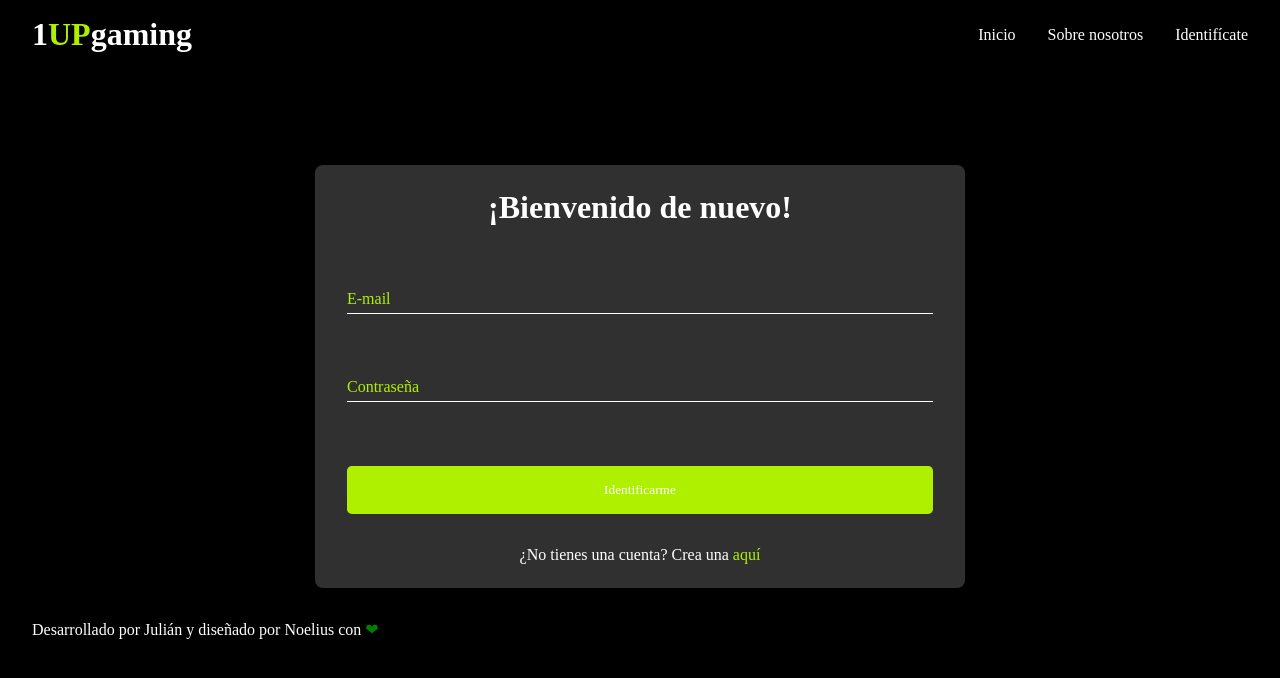
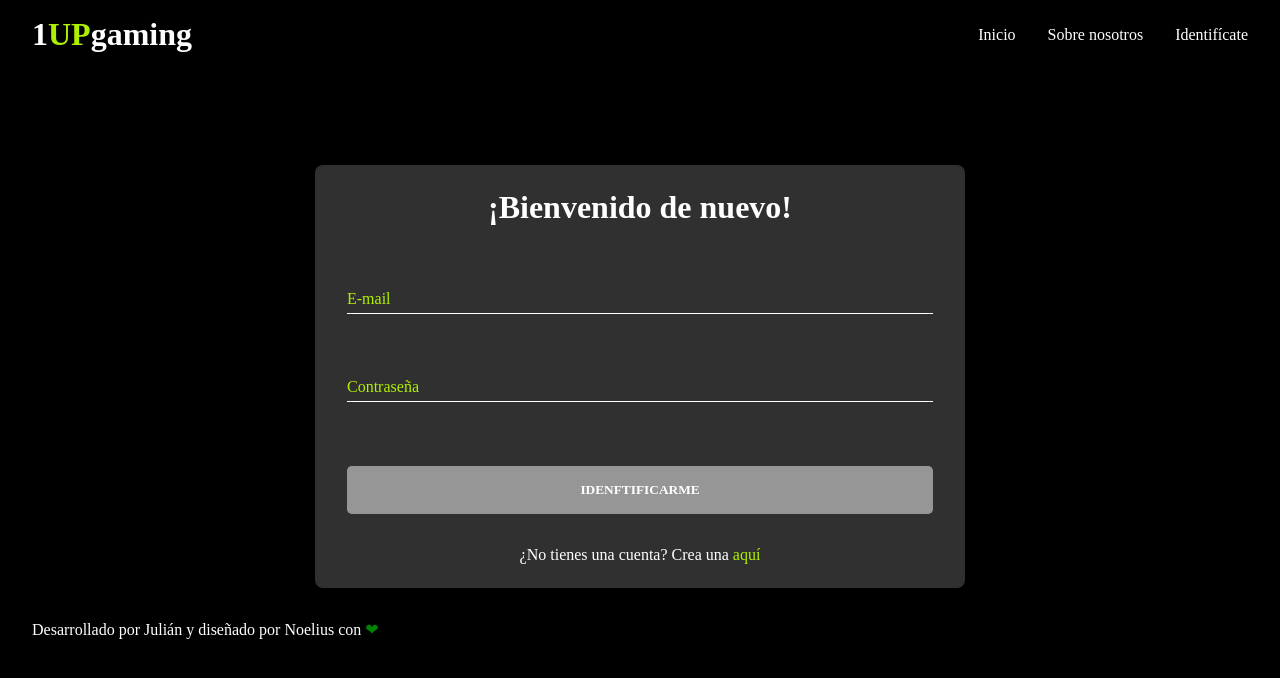
Before and after one commit to Tournament-Challenge-and-Target/frontend, a Next.js app: page /login in a window 1280 px wide. Shown: the top 678 px of the page. Built offline with nearby package versions, Linux system fonts and the light colour scheme; a web font is replaced by a local one.

Commit message:
Add login restrictions

```diff
--- a/components/Button.tsx
+++ b/components/Button.tsx
@@ -7,6 +7,7 @@ type props = {
   primary?: boolean
   secundary?: boolean
   tertiary?: boolean
+  disabled?: boolean
   light?: boolean
   handleOnClick?: () => void
 }
@@ -16,6 +17,7 @@ const Button = ({
   primary,
   secundary,
   tertiary,
+  disabled,
   light,
   handleOnClick,
 }: props): React.ReactElement => {
@@ -25,6 +27,7 @@ const Button = ({
     [styles.secundary]: secundary,
     [styles.tertiary]: tertiary,
     [styles.light]: light,
+    [styles.disabled]: disabled,
   })
 
   return (
--- a/pages/login.tsx
+++ b/pages/login.tsx
@@ -2,6 +2,8 @@ import React, { useState } from 'react'
 import Head from 'next/head'
 import { login } from 'api/access'
 import { Button, Link } from 'components'
+import classNames from 'classnames'
+
 import styles from 'styles/pages/Login.module.sass'
 
 interface fieldsType {
@@ -25,6 +27,8 @@ const Login = (): React.ReactNode => {
     setFields({ ...fields, [name]: value })
   }
 
+  const disabledButton = !fields.username || !fields.password
+
   return (
     <>
       <Head>
@@ -46,6 +50,7 @@ const Login = (): React.ReactNode => {
                 onChange={handleOnChange}
                 placeholder=" "
                 type="text"
+                required
               />
               <span className={styles.textLabel}>E-mail</span>
               <div className={styles.hasBorder} />
@@ -58,12 +63,13 @@ const Login = (): React.ReactNode => {
                 onChange={handleOnChange}
                 placeholder=" "
                 type="password"
+                required
               />
               <span className={styles.textLabel}>Contraseña</span>
               <div className={styles.hasBorder} />
             </label>
 
-            <Button primary text="Identificarme" />
+            <Button primary disabled={disabledButton} text="IDENFTIFICARME" />
           </form>
 
           <p className={styles.information}>
--- a/styles/components/Button.module.sass
+++ b/styles/components/Button.module.sass
@@ -1,6 +1,7 @@
 @import styles/variables
 
 .button
+  cursor: pointer
   font-family: MontserratMedium
   padding: 1rem 1.5rem
   border-radius: .3rem
@@ -8,9 +9,15 @@
 
   &.primary
     background-color: $primary-color
-    color: $quaternary-color
+    color: $fifth-color
+    font-weight: 600
 
   &.light
     border: solid 1px $primary-color
     background-color: transparent
     color: $quaternary-color
+
+  &.disabled
+    pointer-events: none
+    background-color: $tertiary-color
+    color: $quaternary-color
```
